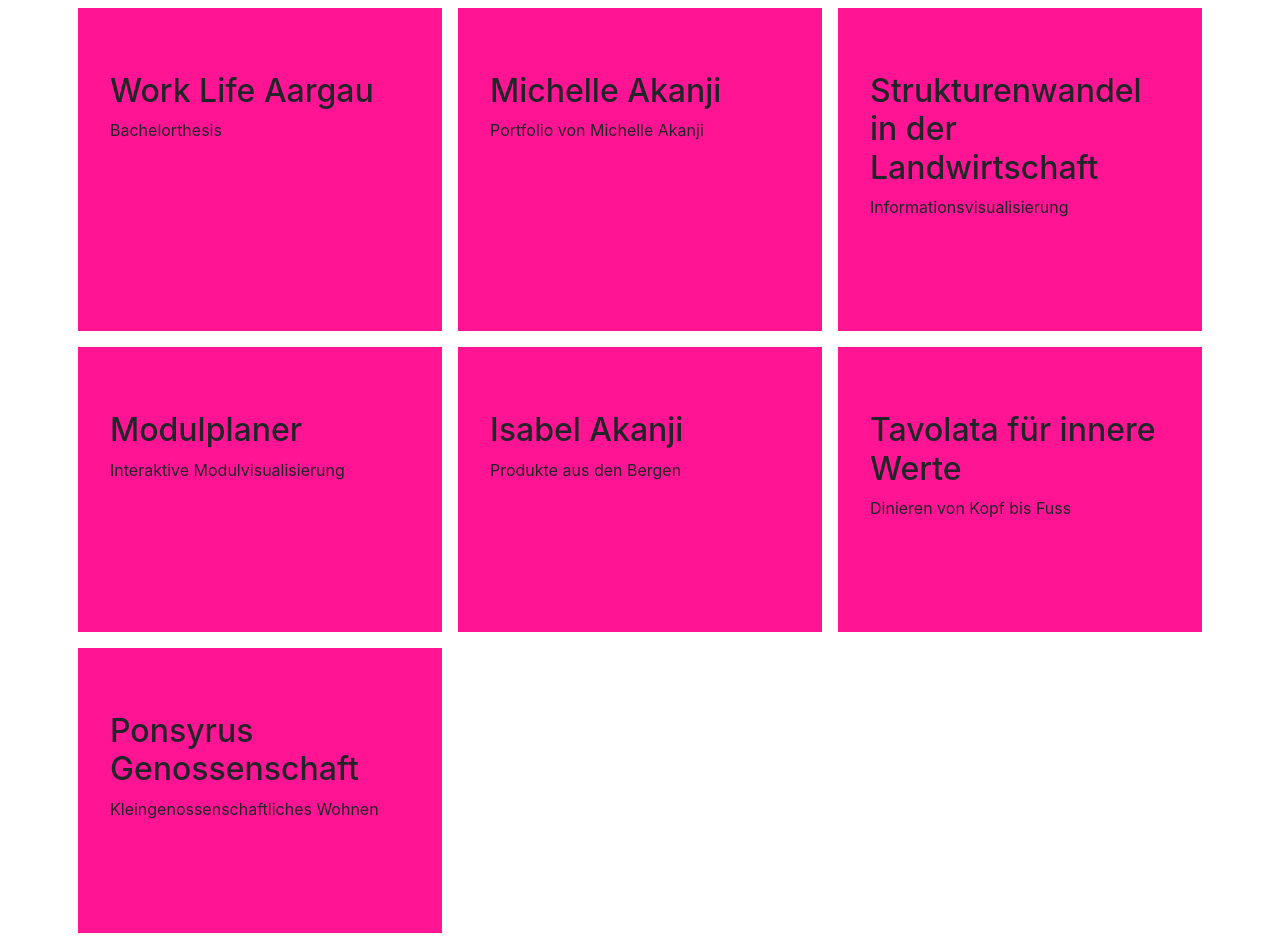
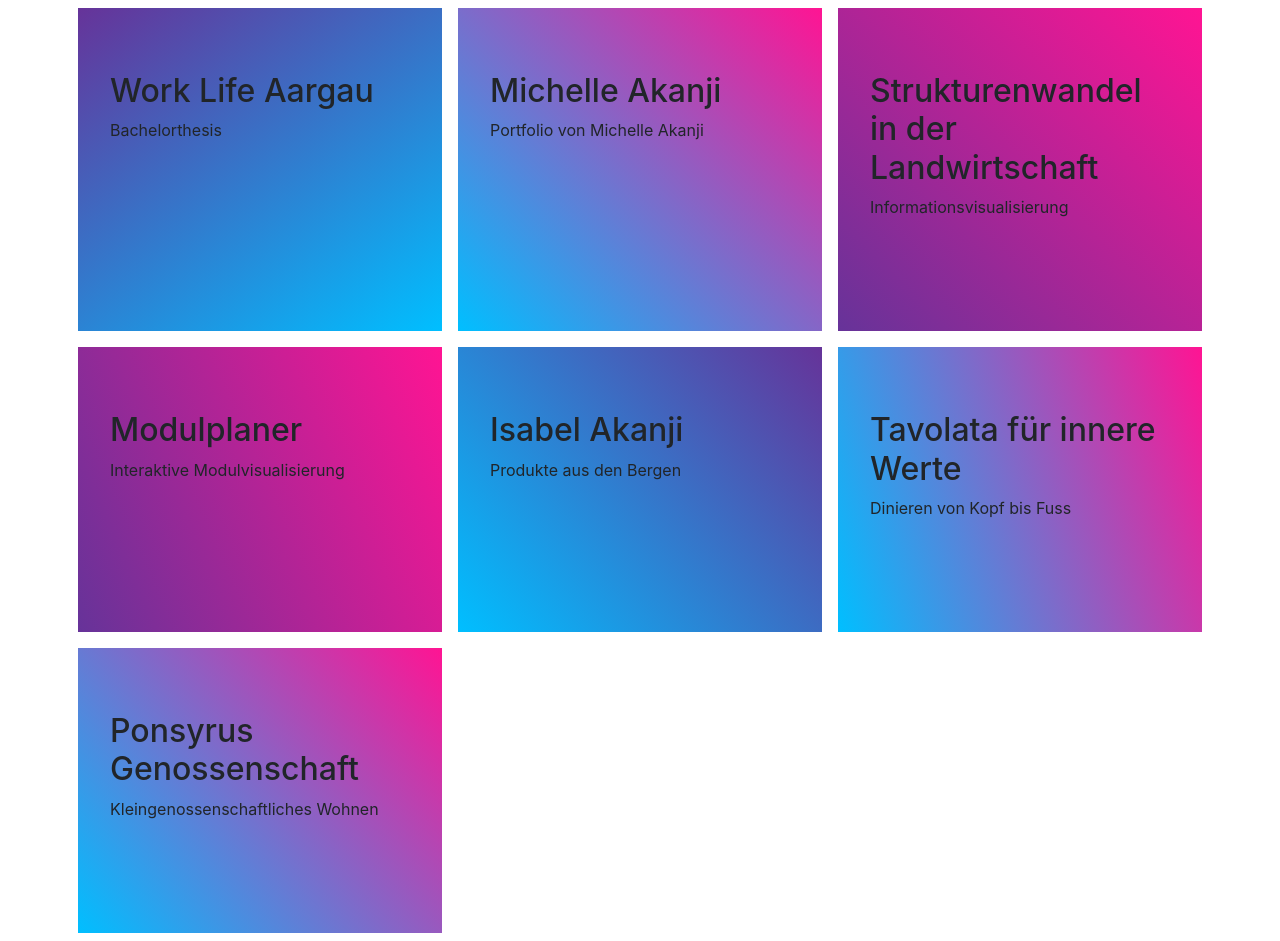
Before and after one commit to fschwander/fabianschwander, a React (Create React App) app: page / in a window 1280 px wide. Built offline with nearby package versions, Linux system fonts and the light colour scheme.

Commit message:
refactoring: extracted methods to create styling

```diff
--- a/src/components/ItemsContainer.tsx
+++ b/src/components/ItemsContainer.tsx
@@ -8,7 +8,7 @@ export const ItemsContainer: React.FC = () => {
 
   const createUrlItems = () => {
     return urlItems.map((el, i) => {
-      return <UrlItem data={el} index={i}/>
+      return <UrlItem data={el} key={el.name + i}/>;
     });
   };
 
--- a/src/components/UrlItem.scss
+++ b/src/components/UrlItem.scss
@@ -2,7 +2,6 @@
   padding: .5rem;
 
   .inner-container {
-    background-color: deeppink;
     padding: 4rem 2rem 6rem;
     height: 100%;
     width: 100%;
@@ -13,7 +12,8 @@
     }
 
     &:hover {
-      transform: scale(1.03);
+      transform: scale(1.02);
+      box-shadow: #0006 2px 2px 15px;
     }
   }
 }
--- a/src/components/UrlItem.tsx
+++ b/src/components/UrlItem.tsx
@@ -3,17 +3,37 @@ import {Col} from 'reactstrap';
 import './UrlItem.scss';
 
 interface UrlItemProps {
-  data: any,
-  index: number
+  data: any
 }
 
 export const UrlItem: React.FC<UrlItemProps> = props => {
-  const {data, index} = props;
+  const {data} = props;
+
+  const colors = ['deeppink', 'deepskyblue', 'rebeccapurple'];
+
+  const getRandomColor = () => colors[Math.floor(Math.random() * colors.length)];
+  const getRandomDeg = () => Math.floor(Math.random() * 360);
+
+  const getAlternatingColor = (discardedColors: Array<string>): string => {
+    let newColor = getRandomColor();
+    discardedColors.forEach(color => {
+      while (newColor === color) newColor = getRandomColor();
+    });
+    return newColor;
+  };
+
+  const getRandomGradient = () => {
+    const color1 = getRandomColor();
+    const color2 = getAlternatingColor([color1]);
+    return `linear-gradient(${getRandomDeg()}deg, ${color1}, ${color2})`;
+  };
+
   return (
-    <Col className={'UrlItem'} key={data.name + index}
+    <Col className={'UrlItem'}
          xs={12} sm={6} md={4}
          onClick={() => window.open(data.url, '_blank')}>
-      <div className={'inner-container button'}>
+      <div className={'inner-container button'}
+           style={{backgroundImage: getRandomGradient()}}>
         <h2>{data.name}</h2>
         <p>{data.description}</p>
       </div>
```
